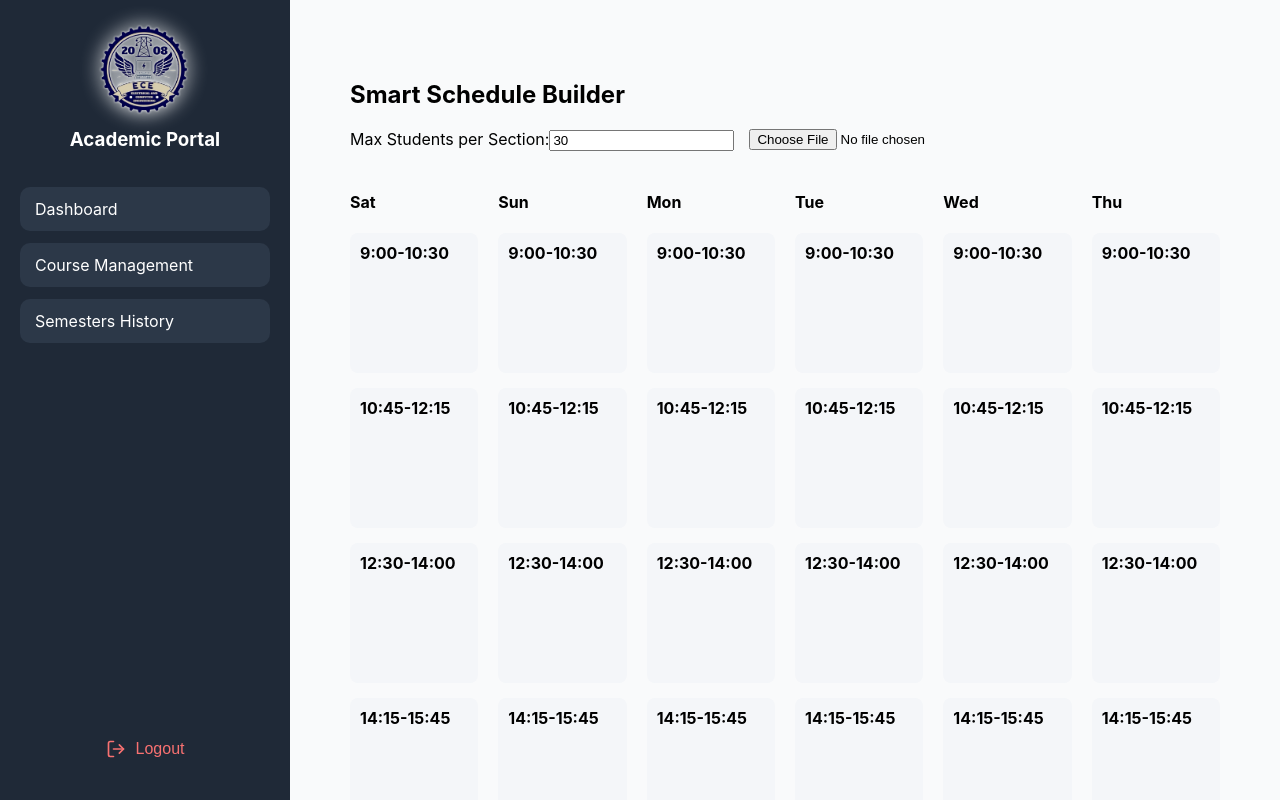
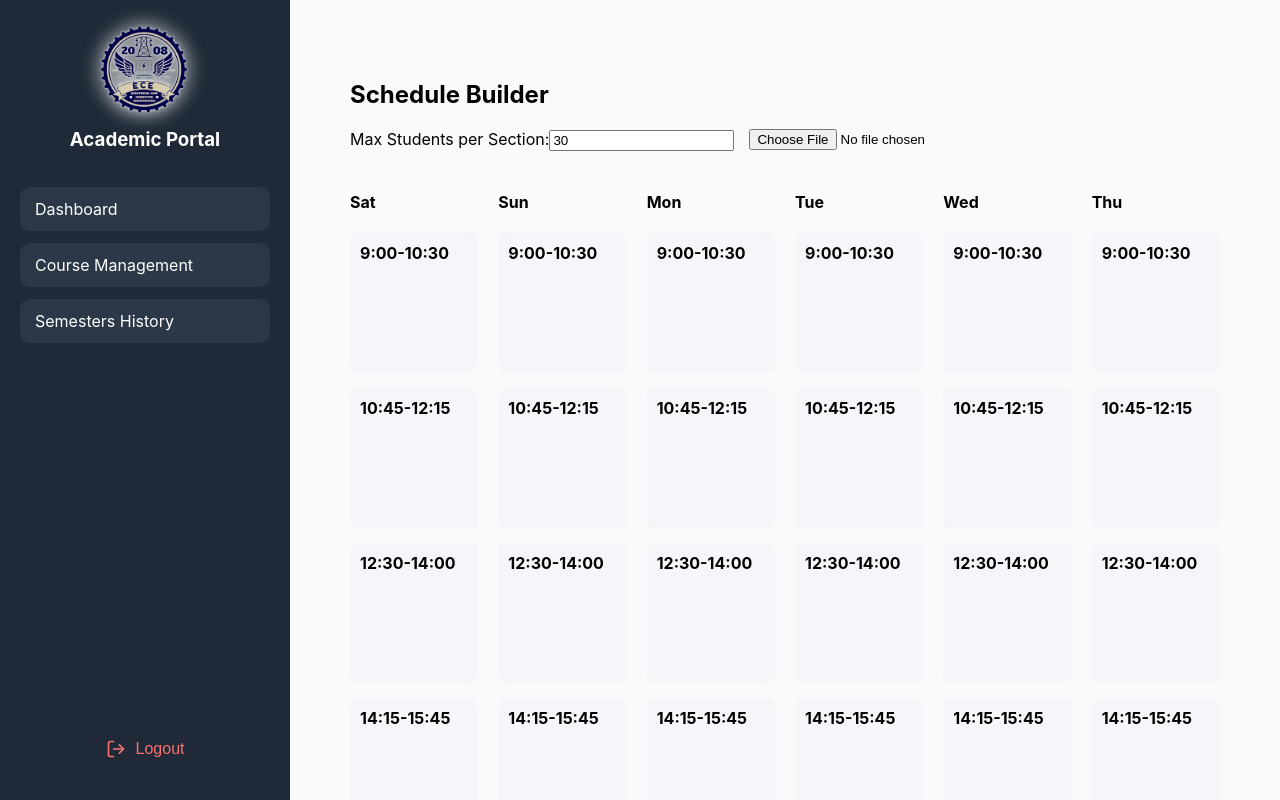
Before and after one commit to reem1002/academic-portal, a React (Create React App) app: page /s in a window 1280 px wide. Built offline with nearby package versions, Linux system fonts and the light colour scheme; sample sign-in values are in the browser's storage.

Commit message:
schedule builder

```diff
--- a/src/pages/SchedulePage.jsx
+++ b/src/pages/SchedulePage.jsx
@@ -133,7 +133,7 @@ const SchedulePage = () => {
 
     return (
         <div className="schedule-container">
-            <h2>Smart Schedule Builder</h2>
+            <h2>Schedule Builder</h2>
 
             <div className="controls">
                 <label>
```
